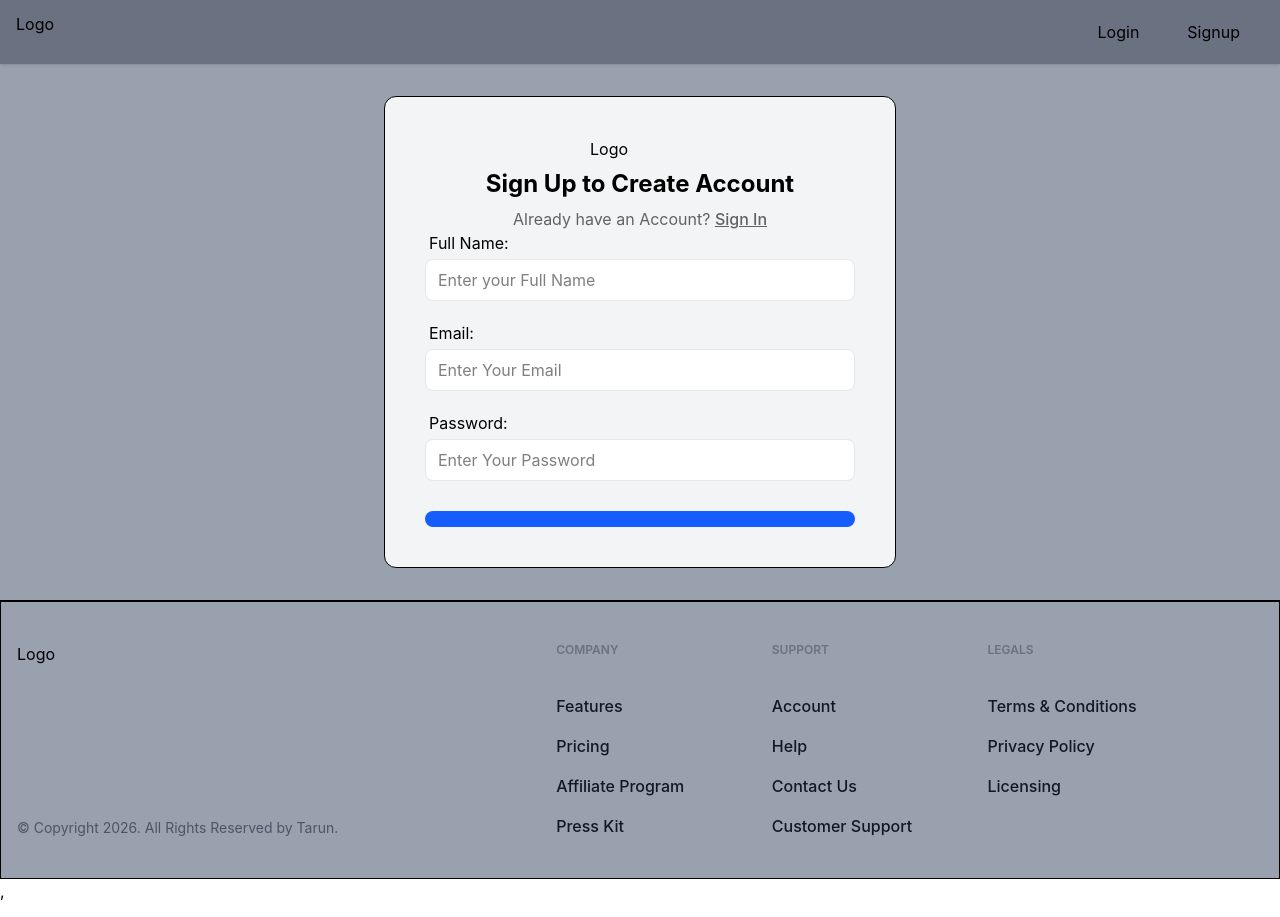
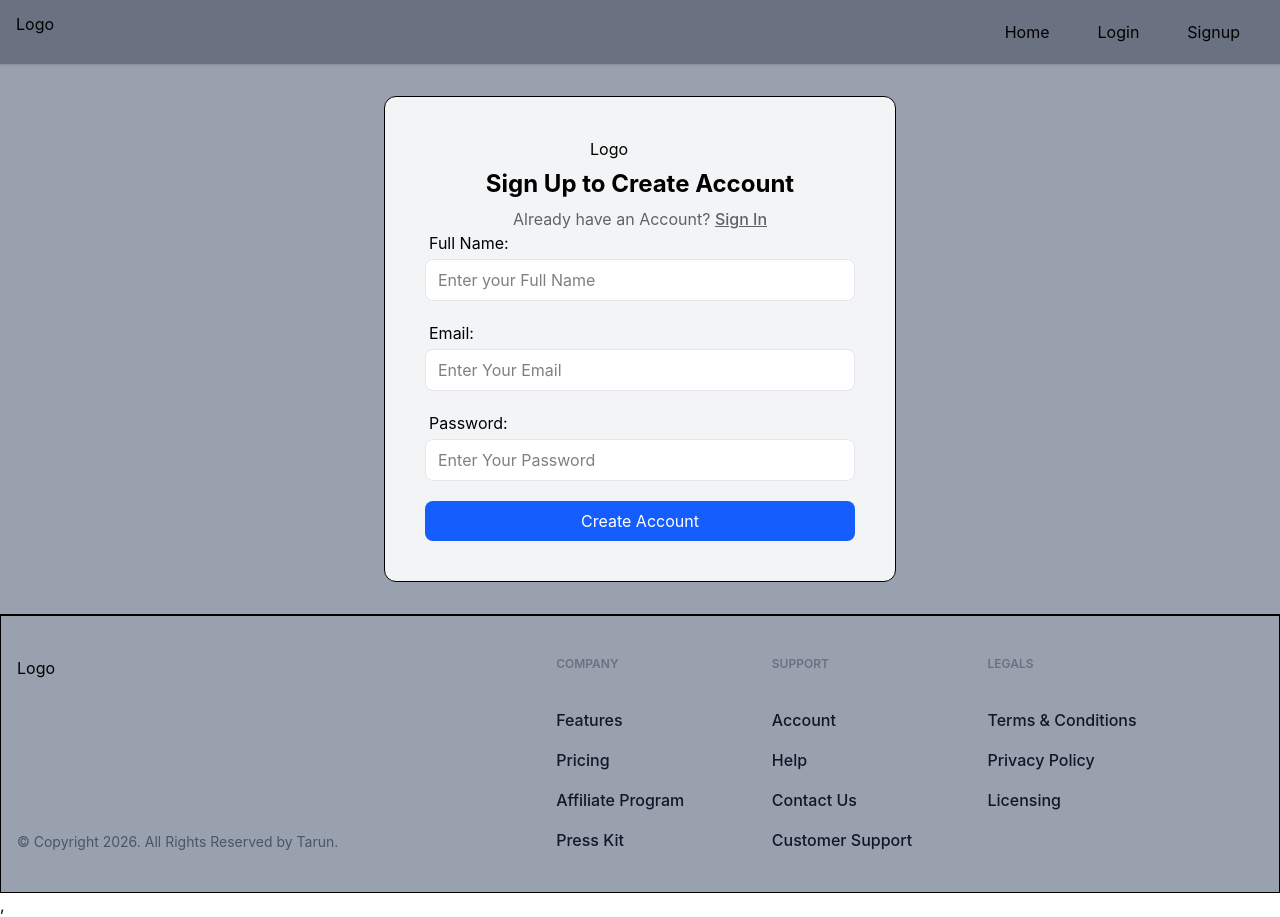
Before and after one commit to 7-Tarun/Article-Space, a React (Vite) app: page /signup in a window 1280 px wide. Built offline with nearby package versions, Linux system fonts and the light colour scheme; no server answers.

Commit message:
fix: fix button component, update Header active state, and wrap AllPosts content in Container

```diff
--- a/src/components/Button.jsx
+++ b/src/components/Button.jsx
@@ -8,8 +8,8 @@ function Button({
 
 }){
     return(
-        <button className={`px-4 py-2 rounded-lg ${bgColor} ${textColor} ${className}`} {...props}>
-            {/* Children */}
+        <button className={`cursor-pointer px-4 py-2 rounded-lg ${bgColor} ${textColor} ${className}`} {...props}>
+            {children}
         </button>
     )
 }
--- a/src/components/Header.jsx
+++ b/src/components/Header.jsx
@@ -13,7 +13,7 @@ function Header() {
         {
             name: 'Home',
             url: '/',
-            active: '',
+            active: true,
         },
         {
             name: 'Login',
@@ -52,7 +52,7 @@ function Header() {
                             item.active ? (
                                 <li key={item.name}>
                                     <button
-                                        className="inline-block px-6 py-2 duration-200 hover:bg-blue-100 rounded-full"
+                                        className="inline-block px-6 py-2 duration-200 hover:bg-blue-100 rounded-full cursor-pointer"
                                         onClick={() => navigate(item.url)}>
                                         {item.name}
                                     </button>
--- a/src/pages/AllPosts.jsx
+++ b/src/pages/AllPosts.jsx
@@ -1,5 +1,6 @@
 import { PostCard, Container } from "../components/Index"
 import dbService from "../appWrite/dbConfig"
+import { useEffect, useState } from "react"
 
 function AllPosts() {
 
@@ -7,14 +8,16 @@ function AllPosts() {
 
     useEffect(() => {
         dbService.getPost([]).then((posts) => {
+            console.log("Appwrite Response:", posts);
             if (posts) {
-                setPosts(posts.documents);
+                setPosts(posts.rows);
             }
         })
     }, [])
 
     return (
         <div className="w-full py-8 ">
+            <Container>
                 <div className="flex flex-wrap">
                     {posts.map((post) => (
                         <div key={post.$id} className="w-1/4 p-2">
@@ -22,6 +25,7 @@ function AllPosts() {
                         </div>
                     ))}
                 </div>
+            </Container>
         </div>
     )
 }
--- a/src/pages/Home.jsx
+++ b/src/pages/Home.jsx
@@ -20,7 +20,7 @@ function Home(){
                 <Container>
                     <div className="flex flex-wrap">
                         <div className="py-2 w-full">
-                            <h1 className="text-2xl font-bold hover:text-gray-500">Login to Read Posts</h1>
+                            <span className="text-2xl font-bold hover:text-gray-500 cursor-default">Login to Read Posts</span>
                         </div>
                     </div>
                 </Container>
```
Lines whose indentation alone changed are shown as unchanged.
